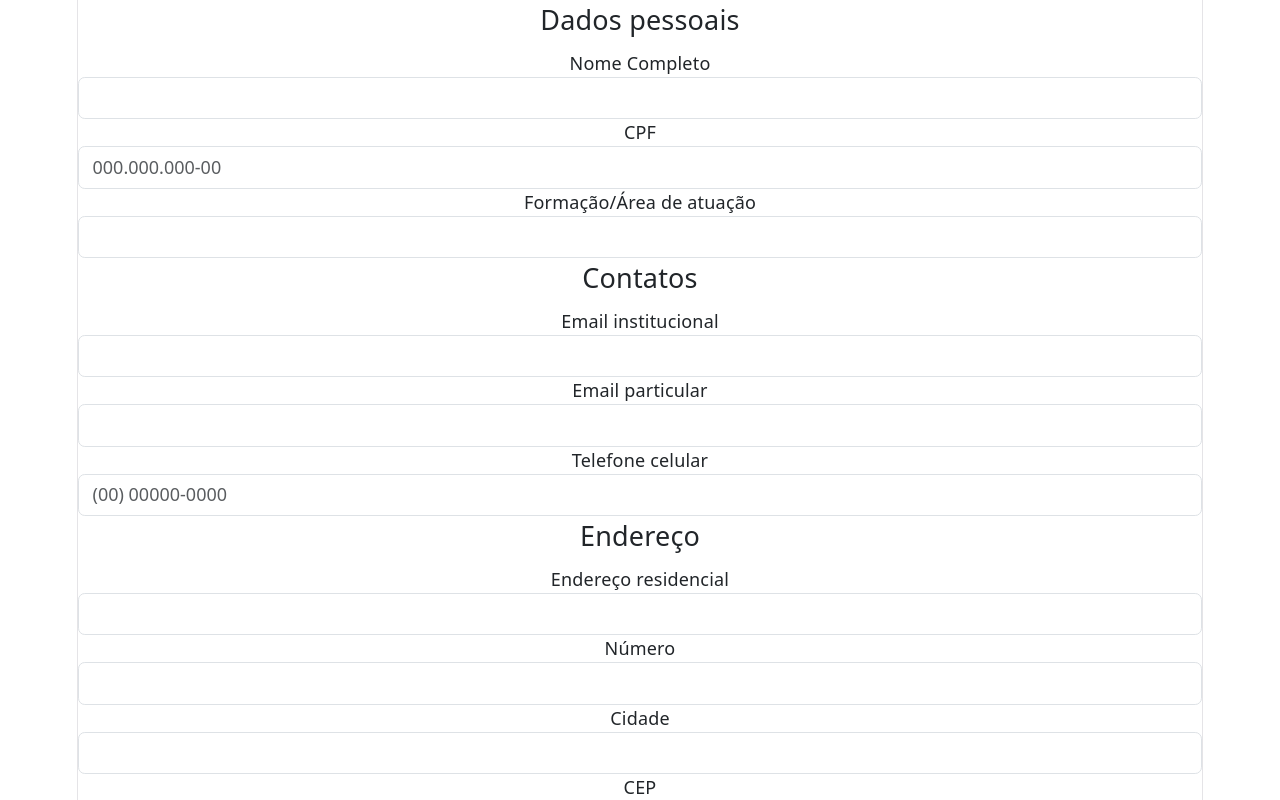
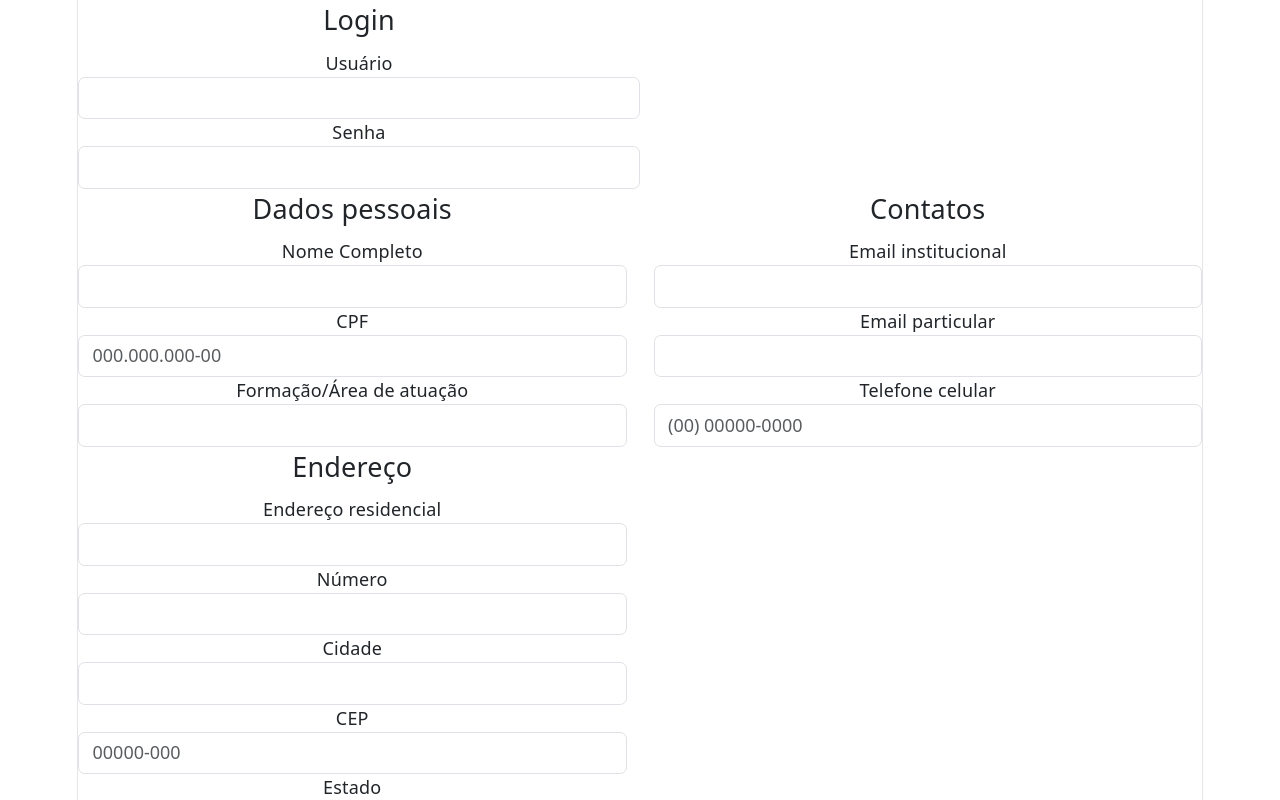
Before and after one commit to gok2001/cadastro-docentes, a React (Vite) app: page / in a window 1280 px wide. Shown: the top 800 px of the page. Built offline with nearby package versions, Linux system fonts and the light colour scheme.

Commit message:
feat: cria Login

```diff
--- a/src/App.jsx
+++ b/src/App.jsx
@@ -1,6 +1,7 @@
 import { useState } from 'react';
 import DocenteForm from './components/DocenteForm';
 import ListDocentes from './components/ListDocentes';
+import Login from './components/Login';
 
 function App() {
   const [nome, setNome] = useState("");
@@ -18,10 +19,15 @@ function App() {
   const [estado, setEstado] = useState("");
 
   const [docentes, setDocentes] = useState([]);
-
   const [docenteToEdit, setDocenteToEdit] = useState(null);
 
   const [erros, setErros] = useState({});
+
+  const [usuarioLogado, setUsuarioLogado] = useState(false);
+  const [usuario, setUsuario] = useState("");
+  const [senha, setSenha] = useState("");
+
+  const [errosAutenticacao, setErrosAutenticacao] = useState({});
 
   function handleSubmit(e) {
     e.preventDefault();
@@ -166,8 +172,34 @@ function App() {
     setDocentes(listaFiltrada);
   }
 
+  function logar() {
+    const errosAutenticacao = {};
+
+    if (usuario !== "admin") {
+      errosAutenticacao.usuario = "Usuário inválido";
+    }
+
+    if (senha !== "1234") {
+      errosAutenticacao.senha = "Senha inválida";
+    }
+
+    setErrosAutenticacao(errosAutenticacao);
+
+    return errosAutenticacao;
+  }
+
   return (
     <div>
+      {!usuarioLogado && (
+        <Login
+          usuario={usuario}
+          setUsuario={setUsuario}
+          senha={senha}
+          setSenha={setSenha}
+          errosAutenticacao={errosAutenticacao}
+        />
+      )}
+
       <DocenteForm
         nome={nome}
         setNome={setNome}
--- a/src/components/DocenteForm.jsx
+++ b/src/components/DocenteForm.jsx
@@ -52,11 +52,9 @@ export default function DocenteForm({
     }
 
     return (
-        <div>
-
         <form className="form-docente" onSubmit={handleSubmit}>
-
-                <fieldset>
+            <div className="row">
+                <fieldset className="col-md-6">
                     <legend>Dados pessoais</legend>
 
                     <label htmlFor="nome">Nome Completo</label>
@@ -100,7 +98,7 @@ export default function DocenteForm({
                     </div>
                 </fieldset>
 
-                <fieldset>
+                <fieldset className="col-md-6">
                     <legend>Contatos</legend>
 
                     <label htmlFor="email-institucional">Email institucional</label>
@@ -144,7 +142,7 @@ export default function DocenteForm({
                     </div>
                 </fieldset>
 
-                <fieldset>
+                <fieldset className="col-md-6">
                     <legend>Endereço</legend>
 
                     <label htmlFor="endereco">Endereço residencial</label>
@@ -241,6 +239,7 @@ export default function DocenteForm({
                         {erros.estado}
                     </div>
                 </fieldset>
+            </div>
 
             <button type="submit">
                 {docenteToEdit ? "Alterar" : "Cadastrar"}
@@ -266,9 +265,6 @@ export default function DocenteForm({
                     Cancelar
                 </button>
             )}
-
         </form>
-
-        </div>
     );
 }
--- a/src/components/Login.jsx
+++ b/src/components/Login.jsx
@@ -0,0 +1,42 @@
+export default function Login({
+    usuario,
+    setUsuario,
+    senha,
+    setSenha,
+    errosAutenticacao
+}) {
+    return (
+        <form className="form-login">
+            <fieldset className="col-md-6">
+                <legend>Login</legend>
+
+                <label htmlFor="usuario">Usuário</label>
+                <input
+                    type="text"
+                    name="usuario"
+                    id="usuario"
+                    value={usuario}
+                    onChange={(e) => setUsuario(e.target.value)}
+                    className={errosAutenticacao.usuario ? "form-control is-invalid" : "form-control"}
+                />
+                <div className="invalid-feedback">
+                    {errosAutenticacao.usuario}
+                </div>
+
+                <label htmlFor="senha">Senha</label>
+                <input
+                    type="password"
+                    name="senha"
+                    id="senha"
+                    value={senha}
+                    onChange={(e) => setSenha(e.target.value)}
+                    className={errosAutenticacao.senha ? "form-control is-invalid" : "form-control"}
+                />
+                <div className="invalid-feedback">
+                    {errosAutenticacao.senha}
+                </div>
+
+            </fieldset>
+        </form>
+    );
+}
```
Lines whose indentation alone changed are shown as unchanged.
